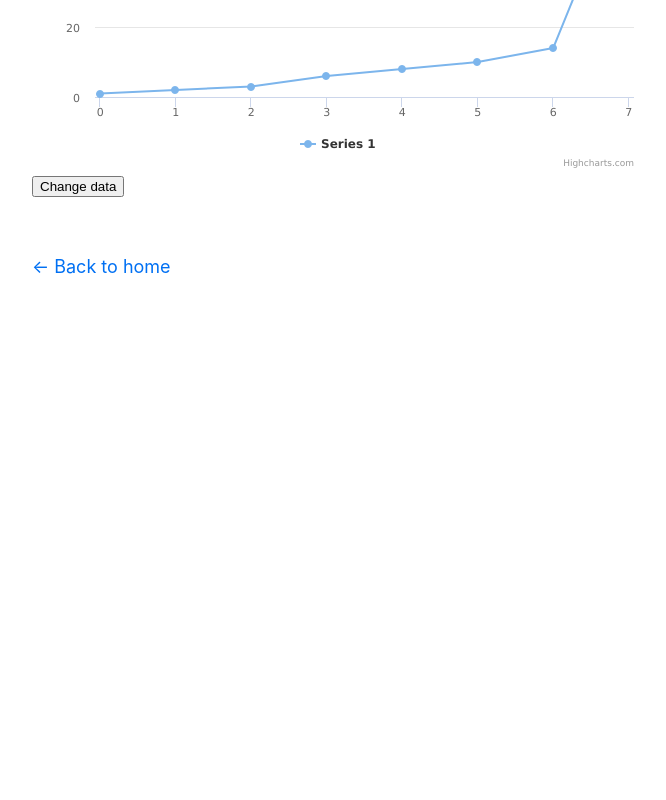
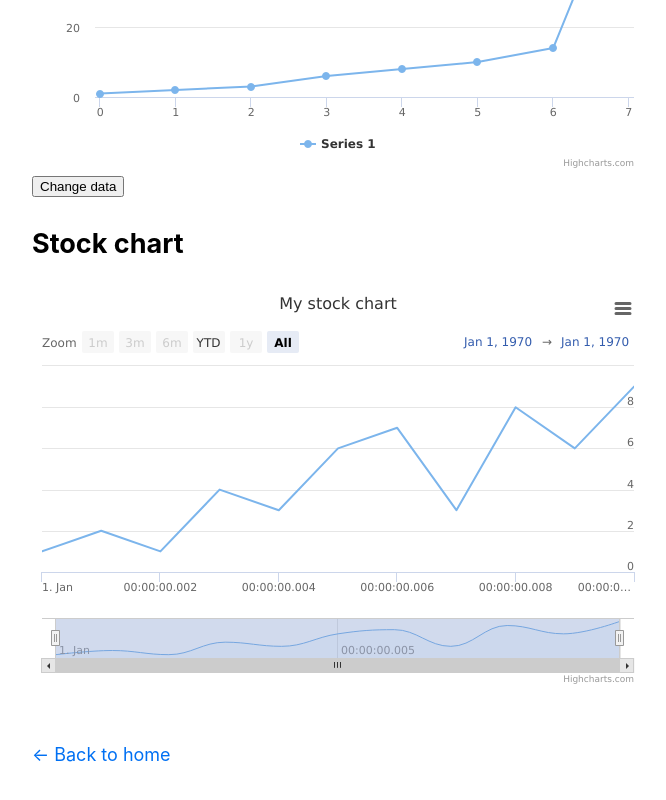
Before and after one commit to AspieCoder1/next-example, a Next.js app: page /chart in a window 1280 px wide. Shown: the part 474-1274 px from the top of the page, without its empty margins (302-968 px from the left). Before the commit the page ends 864 px from the top, so only its background shows below. Built offline with nearby package versions, Linux system fonts and the light colour scheme.

Commit message:
Added a stock chart

```diff
--- a/pages/chart.tsx
+++ b/pages/chart.tsx
@@ -1,4 +1,5 @@
-import Highcharts, { chart } from 'highcharts';
+// import Highcharts, { chart } from 'highcharts';
+import Highcharts from 'highcharts/highstock';
 import HighchartsExporting from 'highcharts/modules/exporting';
 import HighchartsReact from 'highcharts-react-official';
 import { useState } from 'react';
@@ -26,12 +27,28 @@ const Chart = (props: HighchartsReact.Props) => {
 		],
 	});
 
+	const stockOptions: Highcharts.Options = {
+		title: {
+			text: 'My stock chart',
+		},
+		series: [
+			{
+				type: 'line',
+				data: [1, 2, 1, 4, 3, 6, 7, 3, 8, 6, 9],
+			},
+		],
+	};
+
 	const updateSeries = array => {
 		setOptions((prevOptions: Highcharts.Options) => ({
 			...prevOptions,
 			series: [
 				{
 					type: 'line',
+					data: array,
+				},
+				{
+					type: 'bar',
 					data: array,
 				},
 			],
@@ -47,6 +64,12 @@ const Chart = (props: HighchartsReact.Props) => {
 				updateArgs={[true, true, true]}
 			/>
 			<button onClick={() => updateSeries(_.shuffle(data))}>Change data</button>
+			<h2>Stock chart</h2>
+			<HighchartsReact
+				highcharts={Highcharts}
+				constructorType={'stockChart'}
+				options={stockOptions}
+			/>
 		</Layout>
 	);
 };
```
